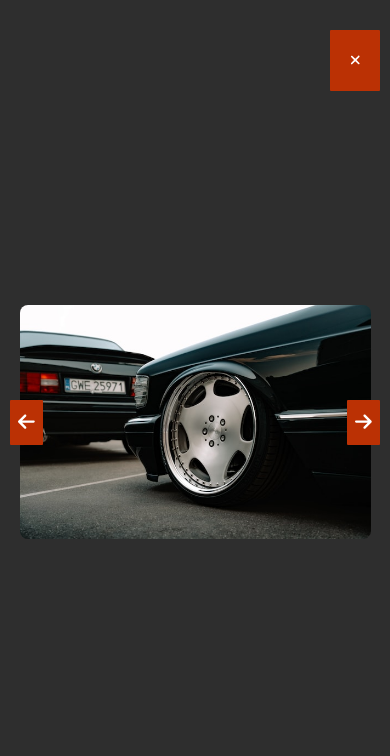
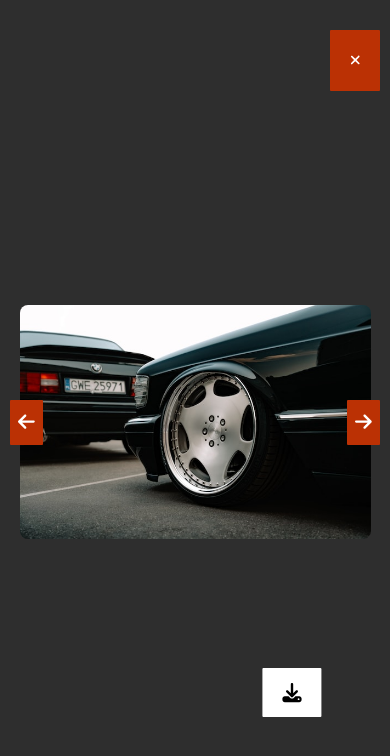
Before and after one commit to Vishu-221b/image-gallery-task, a React (Vite) app: page /gallery/1 in a window 390 px wide. Shown: the top 756 px of the page. Built offline with nearby package versions, Linux system fonts and the light colour scheme.

Commit message:
download button added

```diff
--- a/src/components/Modal.jsx
+++ b/src/components/Modal.jsx
@@ -7,6 +7,7 @@ import {
   faArrowLeft,
   faArrowRight,
   faTimes,
+  faDownload,
 } from "@fortawesome/free-solid-svg-icons";
 
 const Modal = () => {
@@ -21,7 +22,6 @@ const Modal = () => {
     // Use useEffect to toggle the transition class after the component is mounted
     setShowImage(true);
   }, []);
-
 
   const handlePrev = () => {
     const newIndex = imageIndex > 0 ? imageIndex - 1 : images.length - 1;
@@ -43,6 +43,13 @@ const Modal = () => {
     }, 500); // Adjust the delay as needed (should match the transition duration)
   };
 
+  const handleDownload = () => {
+    const currentImage = images[imageIndex];
+    const link = document.createElement("a");
+    link.href = currentImage.src;
+    link.download = currentImage.name;
+    link.click();
+  };
 
   return (
     <div className="modal-container">
@@ -55,10 +62,13 @@ const Modal = () => {
         />
       </div>
 
-      {/* Navigation controls and close button */}
+      {/* Navigation controls, download button, and close button */}
       <div className="navigation">
         <button className="prev" onClick={handlePrev}>
           <FontAwesomeIcon icon={faArrowLeft} />
+        </button>
+        <button className="download" onClick={handleDownload}>
+          <FontAwesomeIcon icon={faDownload} />
         </button>
         <button className="next" onClick={handleNext}>
           <FontAwesomeIcon icon={faArrowRight} />
--- a/src/components/modal.css
+++ b/src/components/modal.css
@@ -74,28 +74,62 @@
   color:rgb(0, 0, 0);
 }
 
+
+.download {
+  position: fixed;
+  bottom: 8%;
+  right: 20%; /* Center the button horizontally */
+  transform: translateX(-50%); /* Adjust for centering */
+  background-color: #ffffff;
+  color: rgb(0, 0, 0);
+  border: none;
+  border-radius: 1px;
+  padding: 10px 20px;
+  cursor: pointer;
+  transition: background-color 0.3s ease, color 0.3s ease;
+}
+
+.download:hover {
+  background-color: #000000;
+  color: #ffffff;
+}
+
+
+
+
 /* Adjustments for Small Screens */
 @media screen and (max-width: 768px) {
   .modal img {
     max-width: 90vw;
     max-height: 90vh;
   }
+  .download {
+    bottom: 5%;
+    right: 10%;
+  }
 
-  .prev{
+.prev{
 left:20px;
 padding: 8px;
-  }
-  .next{
+}
+
+.next{
 right:20px;
 padding: 8px;
-  }
+}
+
   .close {
     font-size: 14px;
     top: 10px;
     right: 10px;
     padding:20px;
   }
+
+
 }
+
+
+
 
 /* Adjustments for Extra Small Screens (Mobile) */
 @media screen and (max-width: 480px) {
@@ -115,4 +149,9 @@ padding: 8px;
     padding:20px;
 
   }
+
+  .download {
+    bottom: 15%;
+    right: 10%;
+  }
 }
```
